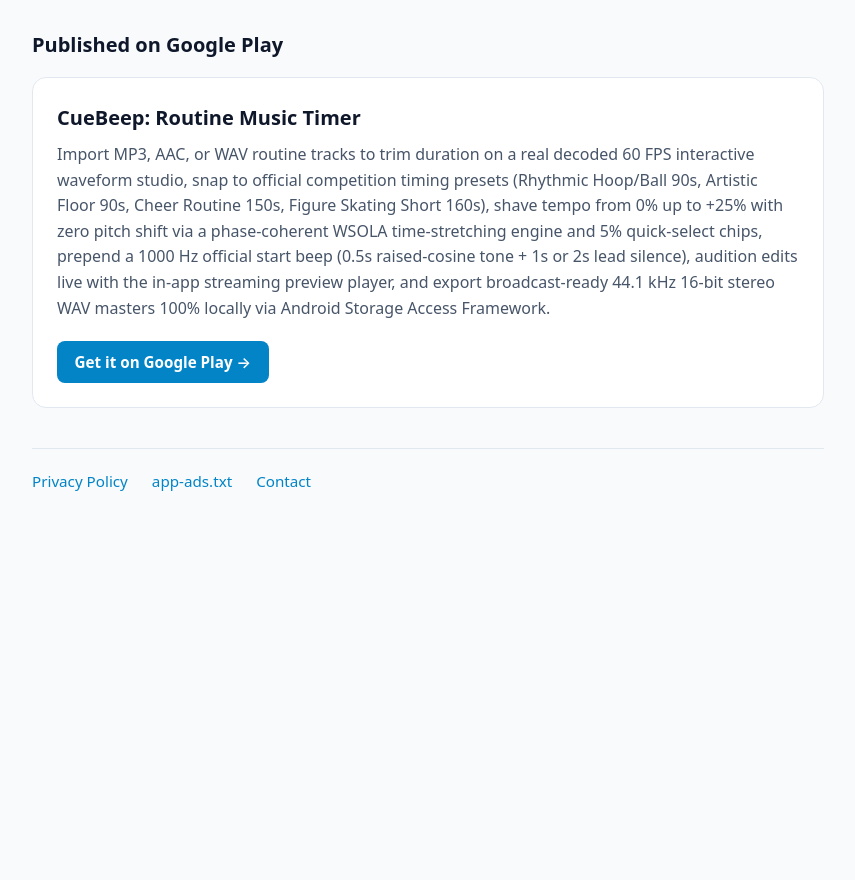
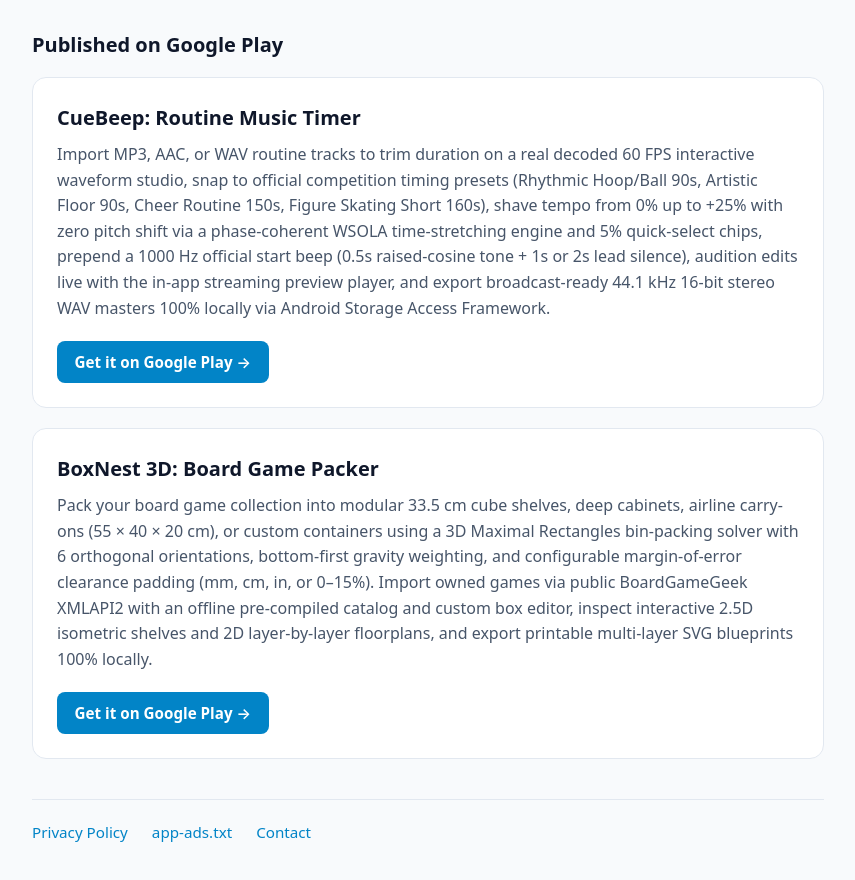
Before and after one commit to CyberJIT/cyberjit.github.io, a plain HTML site: page index.html in a window 1280 px wide. Shown: the part 154-1034 px from the top of the page, without its empty margins (212-1067 px from the left). Before the commit the page ends 800 px from the top, so only its background shows below. Drawn offline with Linux system fonts and the light colour scheme.

Commit message:
feat: add BoxNest 3D app card to cyberjit.github.io

```diff
--- a/index.html
+++ b/index.html
@@ -122,6 +122,11 @@
         <p>Import MP3, AAC, or WAV routine tracks to trim duration on a real decoded 60 FPS interactive waveform studio, snap to official competition timing presets (Rhythmic Hoop/Ball 90s, Artistic Floor 90s, Cheer Routine 150s, Figure Skating Short 160s), shave tempo from 0% up to +25% with zero pitch shift via a phase-coherent WSOLA time-stretching engine and 5% quick-select chips, prepend a 1000 Hz official start beep (0.5s raised-cosine tone + 1s or 2s lead silence), audition edits live with the in-app streaming preview player, and export broadcast-ready 44.1 kHz 16-bit stereo WAV masters 100% locally via Android Storage Access Framework.</p>
         <a class="play-link" href="https://play.google.com/store/apps/details?id=com.cyberjit.cuebeep" target="_blank" rel="noopener noreferrer">Get it on Google Play &rarr;</a>
       </article>
+      <article class="app-card" data-package="com.cyberjit.boxnest3d">
+        <h3>BoxNest 3D: Board Game Packer</h3>
+        <p>Pack your board game collection into modular 33.5 cm cube shelves, deep cabinets, airline carry-ons (55 &times; 40 &times; 20 cm), or custom containers using a 3D Maximal Rectangles bin-packing solver with 6 orthogonal orientations, bottom-first gravity weighting, and configurable margin-of-error clearance padding (mm, cm, in, or 0&ndash;15%). Import owned games via public BoardGameGeek XMLAPI2 with an offline pre-compiled catalog and custom box editor, inspect interactive 2.5D isometric shelves and 2D layer-by-layer floorplans, and export printable multi-layer SVG blueprints 100% locally.</p>
+        <a class="play-link" href="https://play.google.com/store/apps/details?id=com.cyberjit.boxnest3d" target="_blank" rel="noopener noreferrer">Get it on Google Play &rarr;</a>
+      </article>
     </div>
   </main>
 
```
